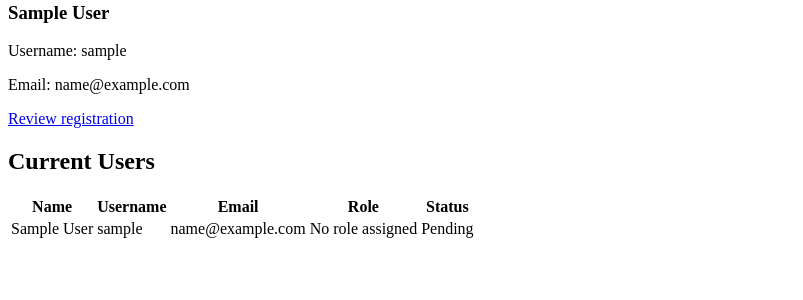
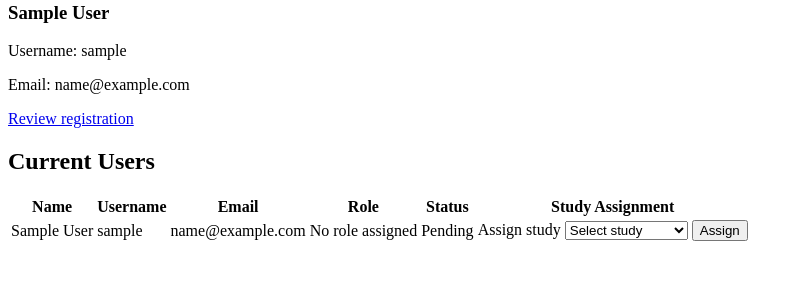
Before and after one commit to Azizr96/studyflow, a Django app: template accounts/templates/accounts/user_list.html in a window 1280 px wide. Shown: the part 239-539 px from the top of the page, without its empty margins (0-803 px from the left). Run offline with Django 3.2, Linux system fonts and the light colour scheme; tables that the repository leaves empty hold one stand-in row (values such as "Sample post"); the template is opened without the code that fills it: values that come from a table or form of the project are taken from there, most other values are stand-ins (such as "Sample title", 1, 10 or a date in 2020).

Commit message:
Add study assignment workflow

```diff
--- a/accounts/templates/accounts/user_list.html
+++ b/accounts/templates/accounts/user_list.html
@@ -103,6 +103,10 @@
                         <th scope="col">
                             Status
                         </th>
+
+                        <th scope="col">
+                            Study Assignment
+                        </th>
                     </tr>
                 </thead>
 
@@ -138,6 +142,43 @@
                                     Pending
                                 {% endif %}
                             </td>
+                            <!-- this section assigns user to study -->
+                            <td>
+                                <form
+                                    method="POST"
+                                    action="{% url 'accounts:assign_user_to_study' account.id %}"
+                                >
+                                    {% csrf_token %}
+
+                                    <label
+                                        for="study-{{ account.id }}"
+                                    >
+                                        Assign study
+                                    </label>
+
+                                    <select
+                                        id="study-{{ account.id }}"
+                                        name="study"
+                                        required
+                                    >
+                                        <option value="">
+                                            Select study
+                                        </option>
+
+                                        {% for study in studies %}
+                                            <option value="{{ study.id }}">
+                                                {{ study.protocol_number }}
+                                                -
+                                                {{ study.title }}
+                                            </option>
+                                        {% endfor %}
+                                    </select>
+
+                                    <button type="submit">
+                                        Assign
+                                    </button>
+                                </form>
+                            </td>
                         </tr>
                     {% endfor %}
 
--- a/accounts/urls.py
+++ b/accounts/urls.py
@@ -20,4 +20,9 @@ urlpatterns = [
         views.reject_user,
         name="reject_user",
     ),
+    path(
+        "assign-study/<int:user_id>/",
+        views.assign_user_to_study,
+        name="assign_user_to_study",
+    ),
 ]
```
Also changed, not shown: accounts/views.py (+70 -1 lines).
